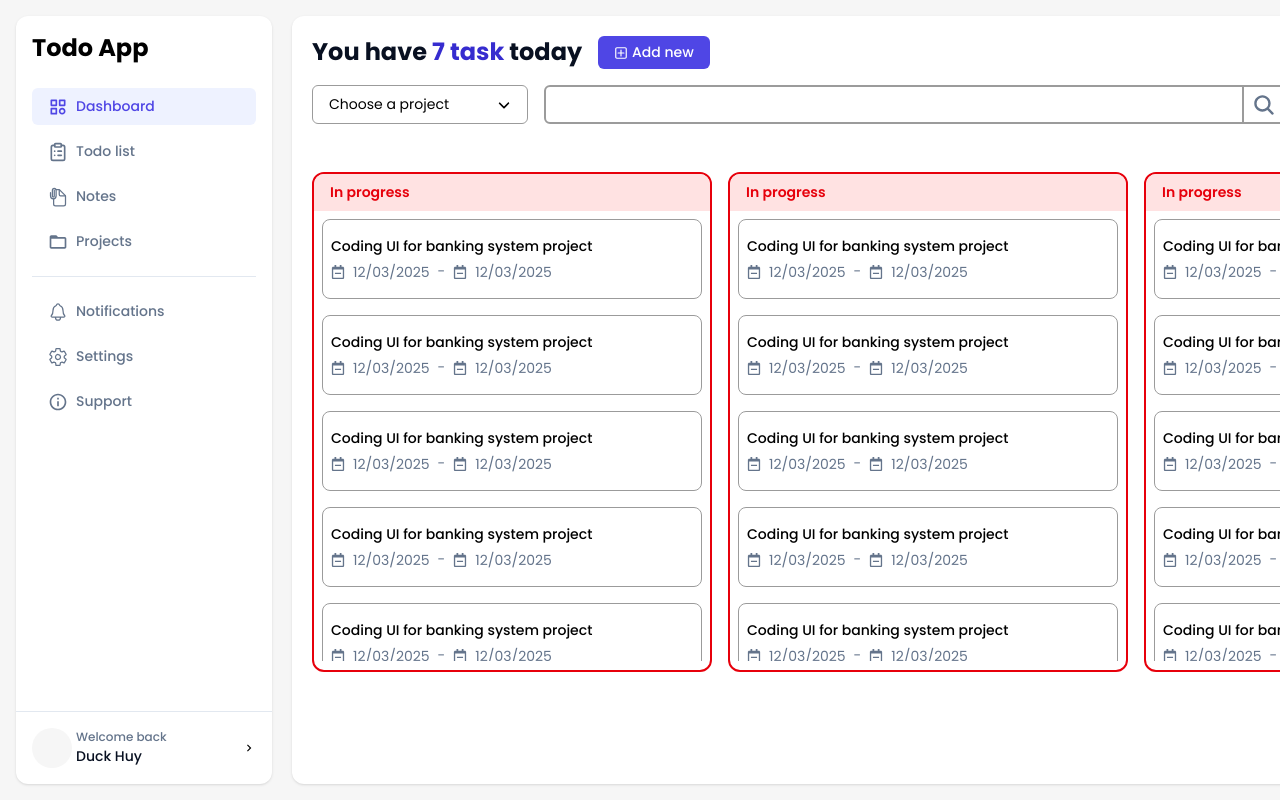
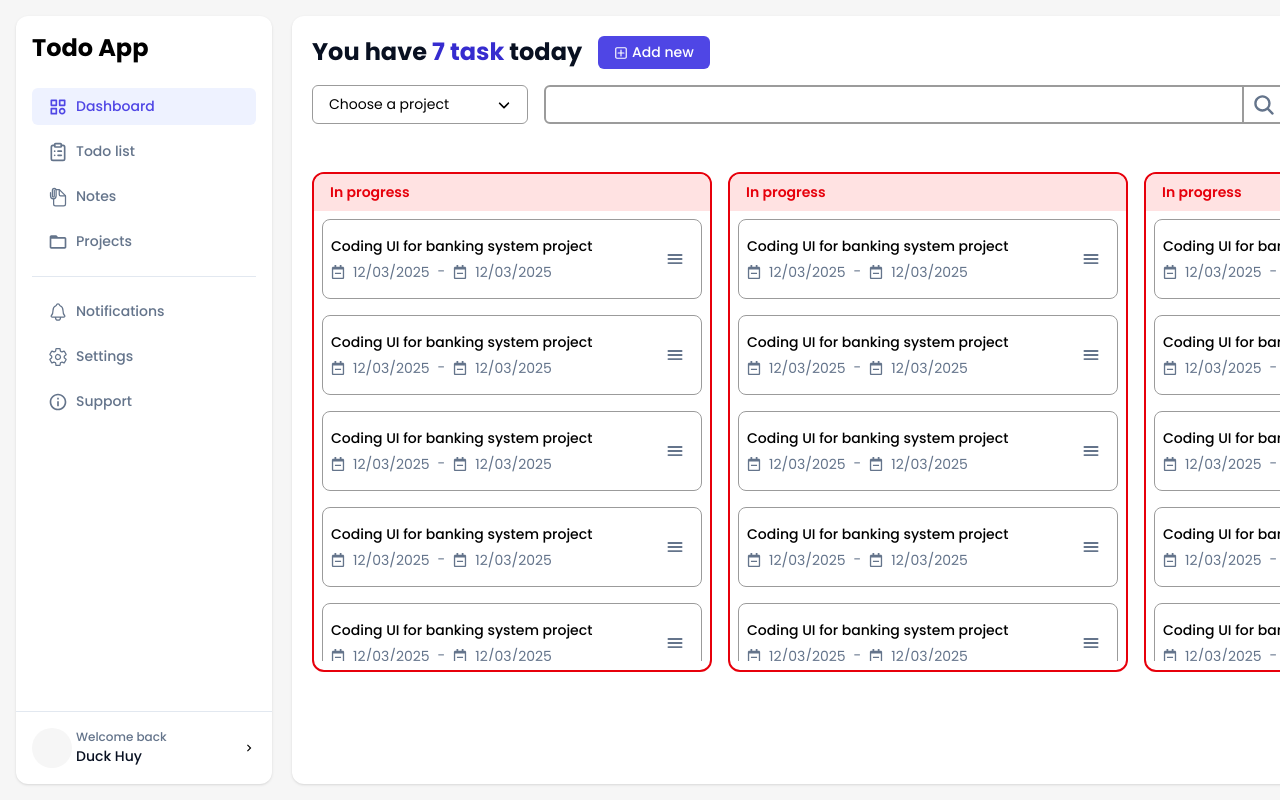
Before and after one commit to dhuy00/Knowly, a React (Vite) app in the folder knowly_frontend/: page /todo-list in a window 1280 px wide. Shown: the top 800 px of the page. Built offline with nearby package versions, Linux system fonts and the light colour scheme.

Commit message:
coding UI for todo list, handle css drag and drop for task item

```diff
--- a/knowly_frontend/src/components/todolist/Category.tsx
+++ b/knowly_frontend/src/components/todolist/Category.tsx
@@ -3,9 +3,10 @@ import Task from './Task'
 
 const Category = () => {
   return (
-    <div className='shrink-0 w-[400px] h-[500px] rounded-xl border-2 border-red-600 overflow-hidden text-common'>
+    <div className='shrink-0 w-[400px] h-[500px] rounded-xl border-2 border-red-600
+    overflow-hidden text-common '>
       <h3 className='pl-4 py-2 bg-red-100 text-red-600 font-semibold'>In progress</h3>
-      <div className='p-2 flex flex-col gap-4 overflow-y-scroll max-h-[450px]'>
+      <div className='p-2 flex flex-col gap-4 overflow-y-scroll max-h-[450px] no-scrollbar'>
         <Task/>
         <Task/>
         <Task/>
--- a/knowly_frontend/src/components/todolist/Task.tsx
+++ b/knowly_frontend/src/components/todolist/Task.tsx
@@ -1,20 +1,68 @@
-import React from "react";
+import React, { useEffect, useState } from "react";
 import Date from "../common/Date";
 import eventBus from "../../utils/eventBus";
 import { EVENT_OPEN_TASK_DETAIL } from "../../constant/event";
+import { IoMenu } from "react-icons/io5";
 
 const Task = () => {
+  const [isDragging, setIsDragging] = useState(false);
+  const [isDragOver, setIsDragOver] = useState(false);
+  const isDraggingStyle = 'bg-gray-200 opacity-50'
+  const isDragOverStyle = 'outline outline-2 outline-dashed outline-gray-400 border-transparent bg-gray-100'
+
   const openTaskDetail = () => {
-    eventBus.emit(EVENT_OPEN_TASK_DETAIL, true)
+    eventBus.emit(EVENT_OPEN_TASK_DETAIL, true);
+  };
+
+  const handleDragStart = (e) => {
+    e.dataTransfer.setData("text/plain", "task-id-1");
+    setIsDragging(true);
+  };
+
+  const handleDragEnd = (e) => {
+    setIsDragging(false);
+    setIsDragOver(false);
+  };
+
+  const handleDragEnter = (e) => {
+    setIsDragOver(true)
   }
 
+  const handleDragLeave = (e) => {
+    if (!e.currentTarget.contains(e.relatedTarget)) {
+      setIsDragOver(false);
+    }
+  };
+
+  useEffect(() => {
+    console.log("Is drag over: ", isDragOver)
+  }, [isDragOver])
+
   return (
-    <div className="min-h-20 rounded-lg border p-2 border-border-secondary flex flex-col justify-center gap-1">
-      <span className="font-medium hover:underline cursor-pointer" onClick={openTaskDetail}>Coding UI for banking system project</span>
-      <div className="flex gap-2 text-text-secondary">
-        <Date />
-        <span>-</span>
-        <Date />
+    <div className={`task-item min-h-20 rounded-lg border p-2 border-border-secondary
+    flex justify-between items-center transition-all ${isDragging ? isDraggingStyle : ''}
+    ${isDragOver ? isDragOverStyle : ''}`}
+    draggable
+    onDragStart={handleDragStart}
+    onDragEnd={handleDragEnd}
+    onDragLeave={handleDragLeave}
+    onDragEnter={handleDragEnter}
+    >
+      <div className="flex flex-col justify-center gap-1">
+        <span
+          className="font-medium hover:underline cursor-pointer"
+          onClick={openTaskDetail}
+        >
+          Coding UI for banking system project
+        </span>
+        <div className="flex gap-2 text-text-secondary">
+          <Date />
+          <span>-</span>
+          <Date />
+        </div>
+      </div>
+      <div>
+        <IoMenu className="text-[20px] text-text-secondary cursor-grab mr-2" />
       </div>
     </div>
   );
--- a/knowly_frontend/src/index.css
+++ b/knowly_frontend/src/index.css
@@ -29,3 +29,14 @@
   /* Box shadow */
   --shadow-around: 0 0 3px rgba(0,0,0,0.45);
 }
+
+@layer utilities {
+  .no-scrollbar {
+    -ms-overflow-style: none;
+    scrollbar-width: none;
+  }
+
+  .no-scrollbar::-webkit-scrollbar {
+    display: none;
+  }
+}
```
